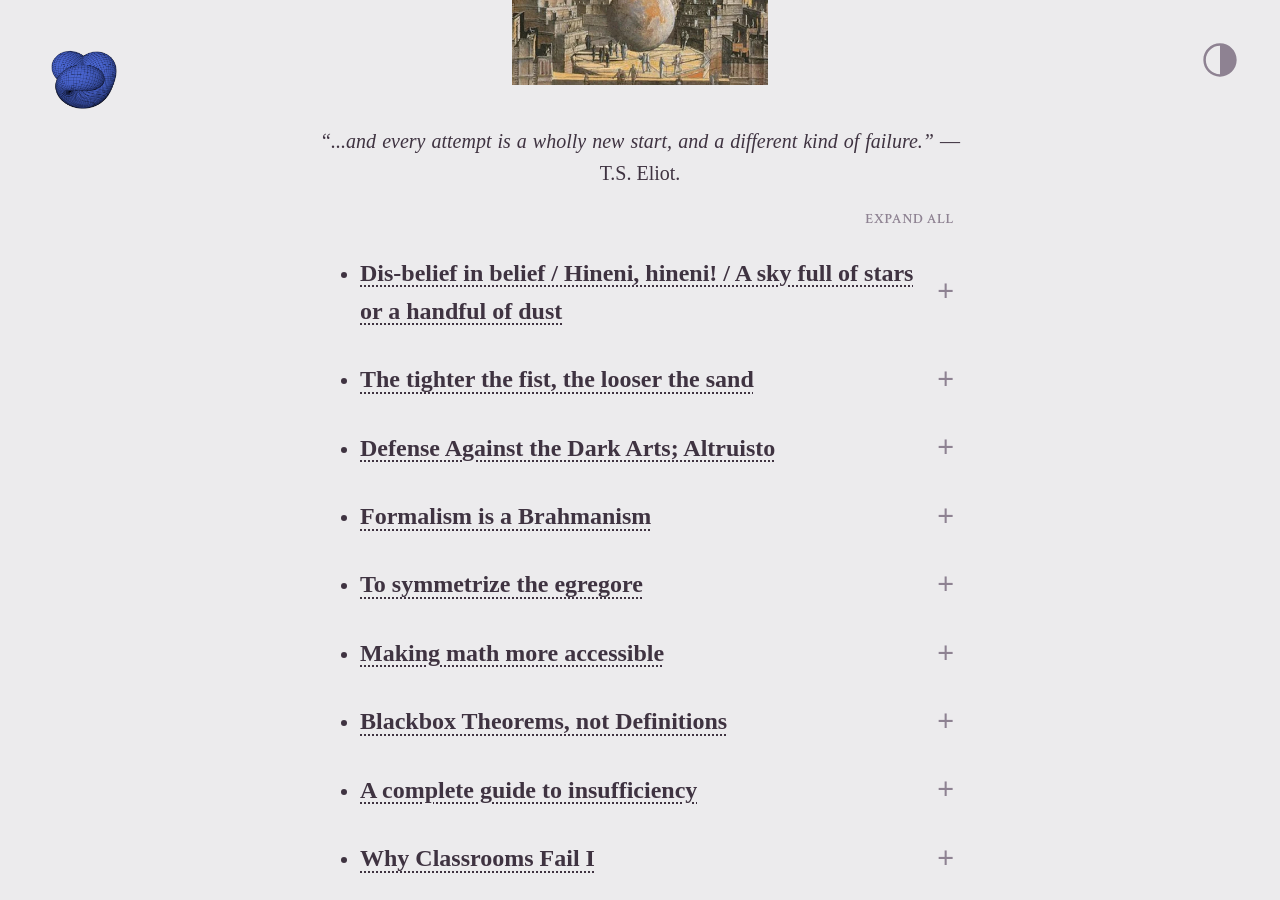
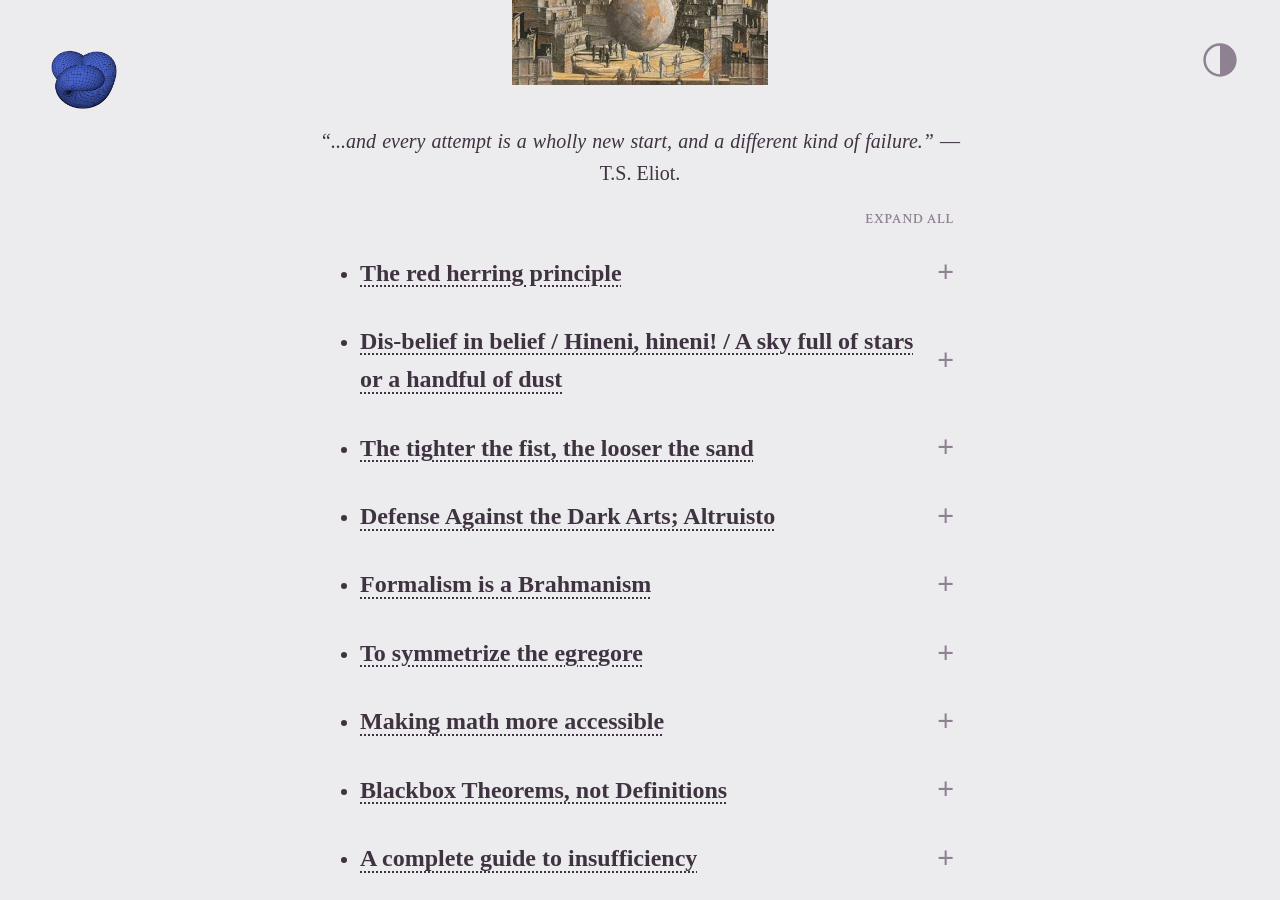
Before and after one commit to williamrygao/williamrygao.github.io, a Jekyll site: the page built from blog.md, in a window 1280 px wide and 900 px high, scrolled down 467 px. Built offline with Jekyll 4.4.1, drawn with Linux system fonts in a browser that asks for light colours.

Commit message:
Red herring

```diff
--- a/blog.md
+++ b/blog.md
@@ -15,6 +15,21 @@ title: Blog
 </div>
 
 <ul>
+    <li>
+        <div class="post">
+            <div class="post-header">
+                <h2 class="post-title-row">
+                    <a href="/herring">The red herring principle</a>
+                    <button class="accordion-btn"></button>
+                </h2>
+            </div>
+            <div class="accordion-panel">
+                <p>
+                    manifolds with boundary • specialization v. generalization • hyphens • problems with verbal communication
+                </p>
+            </div>
+        </div>
+    </li>
     <li>
         <div class="post">
             <div class="post-header">
```
Also changed, not shown: _posts/2025-11-01-herring.md (added, +27 -0 lines).
